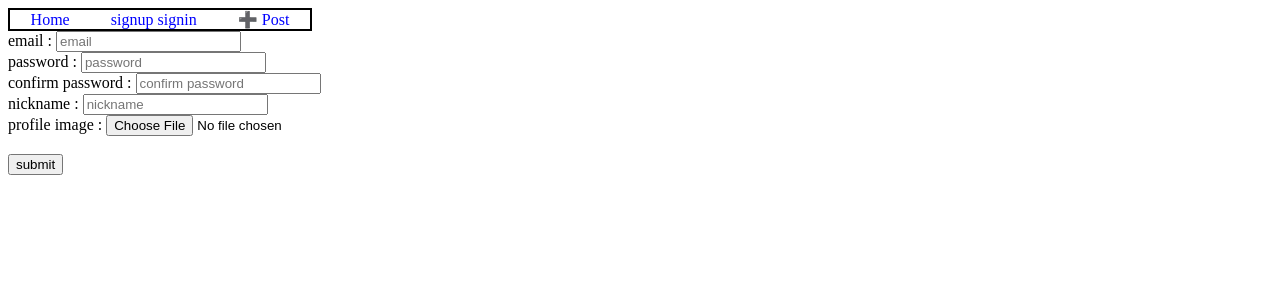
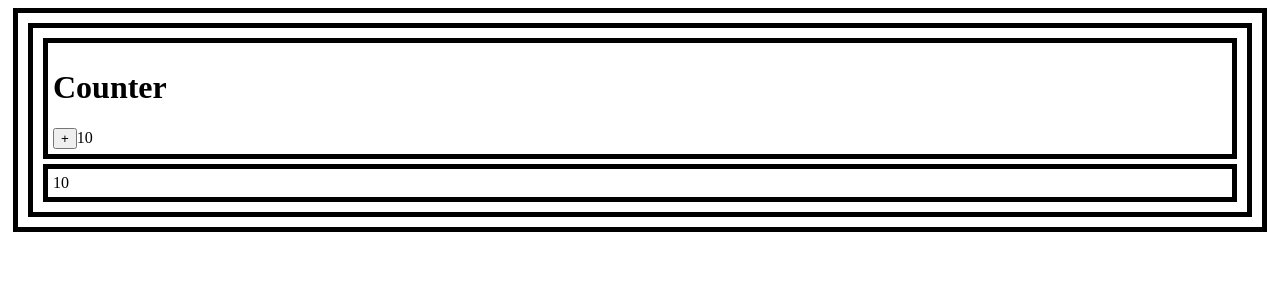
Before and after one commit to duswo3o/prac-1126-front, a React (Create React App) app: page /signup in a window 1280 px wide. Shown: the top 300 px of the page. Built offline with nearby package versions, Linux system fonts and the light colour scheme.

Commit message:
recoil 기초

```diff
--- a/package.json
+++ b/package.json
@@ -11,6 +11,7 @@
     "react-dom": "^18.3.1",
     "react-router-dom": "^6.28.0",
     "react-scripts": "5.0.1",
+    "recoil": "^0.7.7",
     "web-vitals": "^2.1.4"
   },
   "scripts": {
--- /dev/null
+++ b/src/App.css
@@ -0,0 +1,5 @@
+div {
+    border: 5px solid black;
+    padding: 5px;
+    margin: 5px;
+  }
--- a/src/App.js
+++ b/src/App.js
@@ -1,69 +1,35 @@
-import { BrowserRouter as Router, Routes, Route } from "react-router-dom";
-import SignUp from "./routes/signup";
-import SignIn from "./routes/Signin";
-import Profile from "./routes/Profile";
-import List from "./routes/List";
-import Navbar from "./components/Navbar";
-import CreatePost from "./routes/Createpost";
-import UpdatePost from "./routes/Updatepost";
-import EditProfile from "./routes/EditProfile";
-import { useEffect, useState } from "react";
-// import { useNavigation } from "react-router-dom";
+import "./App.css";
+import { useRecoilState } from "recoil";
+import { countState } from "./atom";
 
-import axios from "axios";
+function Counter() {
+  const [count, setCount] = useRecoilState(countState);
+  return (
+    <div>
+      <h1>Counter</h1>
+      <button
+        onClick={() => {
+          setCount(count + 1);
+        }}
+      >
+        +
+      </button>
+      {count}
+    </div>
+  );
+}
+
+function DisplayCounter() {
+  const [count, setCount] = useRecoilState(countState);
+  return <div>{count}</div>;
+}
 
 function App() {
-  // const navigation = useNavigation()
-
-  const extendToken = () => {
-    const refreshToken = localStorage.getItem("refreshToken");
-    // console.log("토큰 연장 시작")
-    if (refreshToken) {
-      axios
-        .post("http://127.0.0.1:8000/api/v1/accounts/token/refresh/", {
-          refresh: refreshToken,
-        })
-        .then((response) => {
-          const data = response.data;
-          localStorage.setItem("accessToken", data.access);
-          localStorage.setItem("refreshToken", data.refresh);
-          console.log("토큰 연장 완료");
-        })
-        .catch((error) => {
-          console.log(error.response);
-          console.log("유효하지 않은 토큰: 토큰 연장 실패");
-          localStorage.clear();
-        });
-    } else {
-      console.log("연장할 토큰 없음");
-    }
-  };
-
-  // console.log(performance.navigation.type===1);
-  if (performance.navigation.type === 1) {
-    console.log("새로고침");
-    extendToken();
-  }
-
-  useEffect(() => {
-    setInterval(() => {
-      extendToken();
-    }, 179 * 60000);
-  }, []);
-
   return (
-    <Router>
-      <Navbar />
-      <Routes>
-        <Route path="/signup" element={<SignUp />}></Route>
-        <Route path="/signin" element={<SignIn />}></Route>
-        <Route exact path="/:nickname" element={<Profile />}></Route>
-        <Route path="" element={<List />}></Route>
-        <Route path="/post" element={<CreatePost />}></Route>
-        <Route path="/:id/update" element={<UpdatePost />}></Route>
-        <Route path="/:nickname/edit" element={<EditProfile />}></Route>
-      </Routes>
-    </Router>
+    <div>
+      <Counter />
+      <DisplayCounter />
+    </div>
   );
 }
 
--- /dev/null
+++ b/src/atom.js
@@ -0,0 +1,6 @@
+import { atom } from "recoil"
+
+export const countState = atom({
+    key: "count", // atom의 이름, 중복 X, 생략시 자동지정하지만 일반적으로 명시해줌
+    default: 10,
+  });
--- a/src/index.js
+++ b/src/index.js
@@ -1,8 +1,11 @@
-import React from 'react';
-import ReactDOM from 'react-dom/client';
-import App from './App';
+import React from "react";
+import ReactDOM from "react-dom/client";
+import App from "./App";
+import { RecoilRoot } from "recoil";
 
-const root = ReactDOM.createRoot(document.getElementById('root'));
+const root = ReactDOM.createRoot(document.getElementById("root"));
 root.render(
+  <RecoilRoot>
     <App />
+  </RecoilRoot>
 );
```
Also changed, not shown: 1 other file (tests, documents, lock files or other folders).
